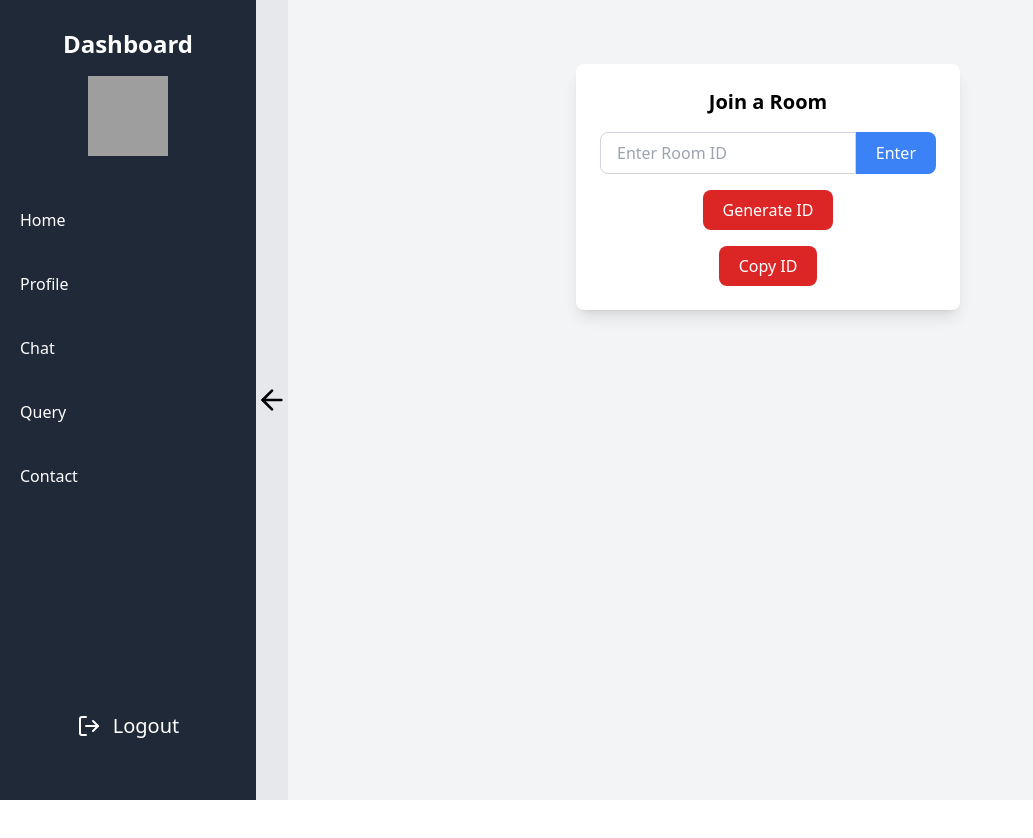
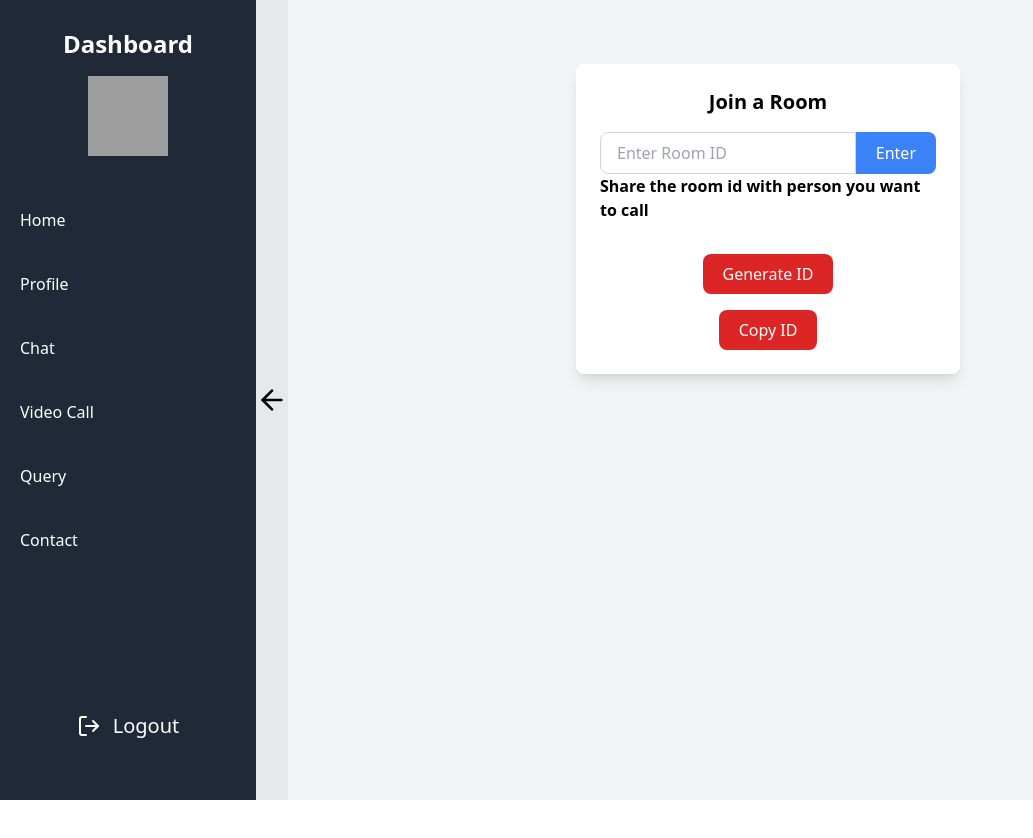
Before and after one commit to Adityagarg8384/placementportal, a Next.js app in the folder frontend/chatapp/: page /temp in a window 1280 px wide. Shown: the top 838 px of the page, without its empty margins (0-1033 px from the left). Built offline with nearby package versions, Linux system fonts and the light colour scheme; no server answers; grey boxes are pictures that could not be loaded.

Commit message:
Adding files

```diff
--- a/frontend/chatapp/src/pages/layout.js
+++ b/frontend/chatapp/src/pages/layout.js
@@ -82,6 +82,11 @@ const Layout = ({ children }) => {
                                 Chat
                             </Link>
                         </li>
+                        <li className='mb-4'>
+                            <Link href="/temp" className="nav-item text-white p-3 block rounded">
+                                Video Call
+                            </Link>
+                        </li>
                         {role === "recruiter" && (
                             <>
                                 <li className="mb-4">
--- a/frontend/chatapp/src/pages/login.js
+++ b/frontend/chatapp/src/pages/login.js
@@ -77,7 +77,10 @@ export const Login = () => {
     const Submitform = async (e) => {
         console.log("Hello world");
         e.preventDefault();
-        if (!validateForm()) return;
+        if (!validateForm()){
+            setErrormessage("Please fill all the fields correctly");
+            return
+        };
         setErrormessage("")
         try {
             const response = await fetch("https://placementportal-hhm9.onrender.com/login", {
--- a/frontend/chatapp/src/pages/temp.js
+++ b/frontend/chatapp/src/pages/temp.js
@@ -81,6 +81,7 @@ const Temp = () => {
             Enter
           </button>
         </div>
+        <h2 className="text-base font-semibold mb-4">Share the room id with person you want to call</h2>
         <button
           onClick={generateRoomId}
           className="px-5 py-2 m-4 bg-red-600 text-white rounded-lg hover:bg-red-700 transition duration-300"
```
